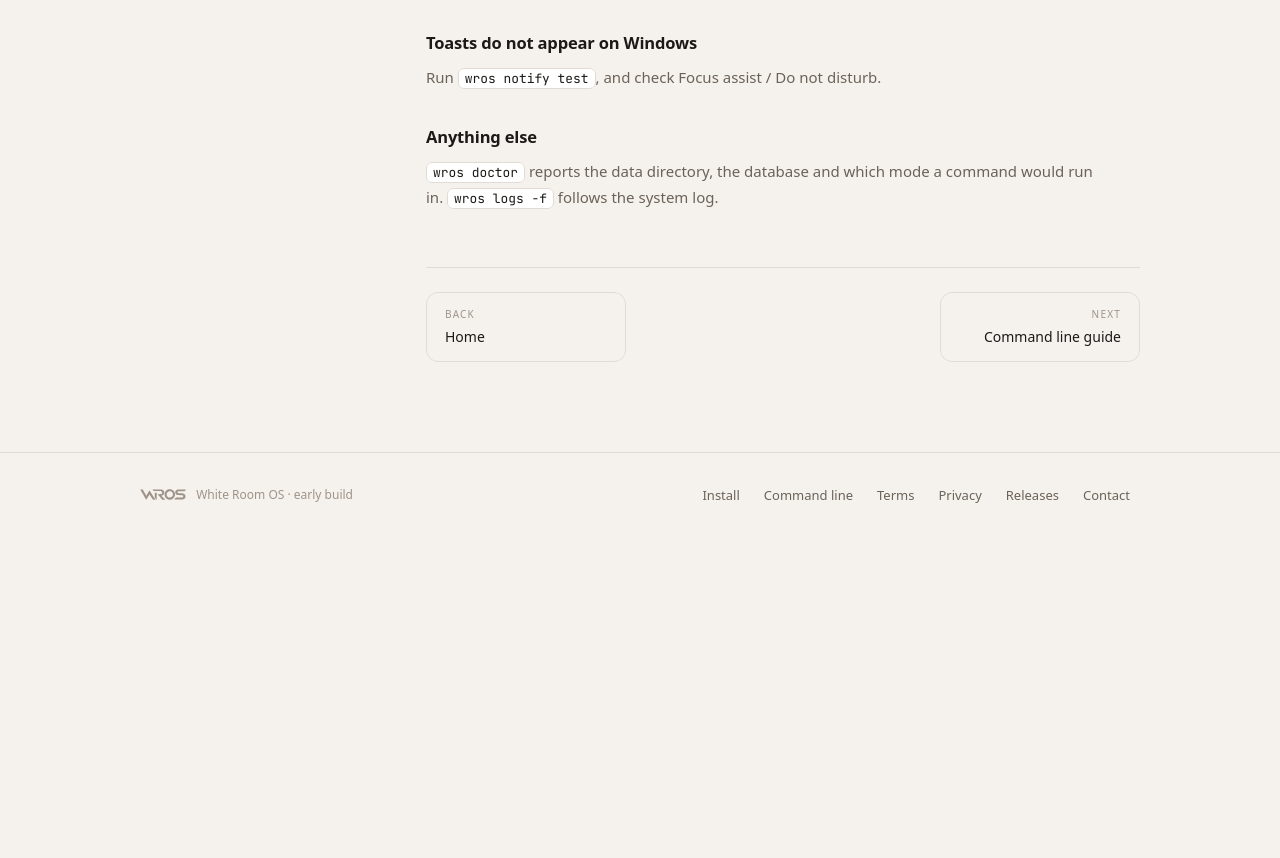
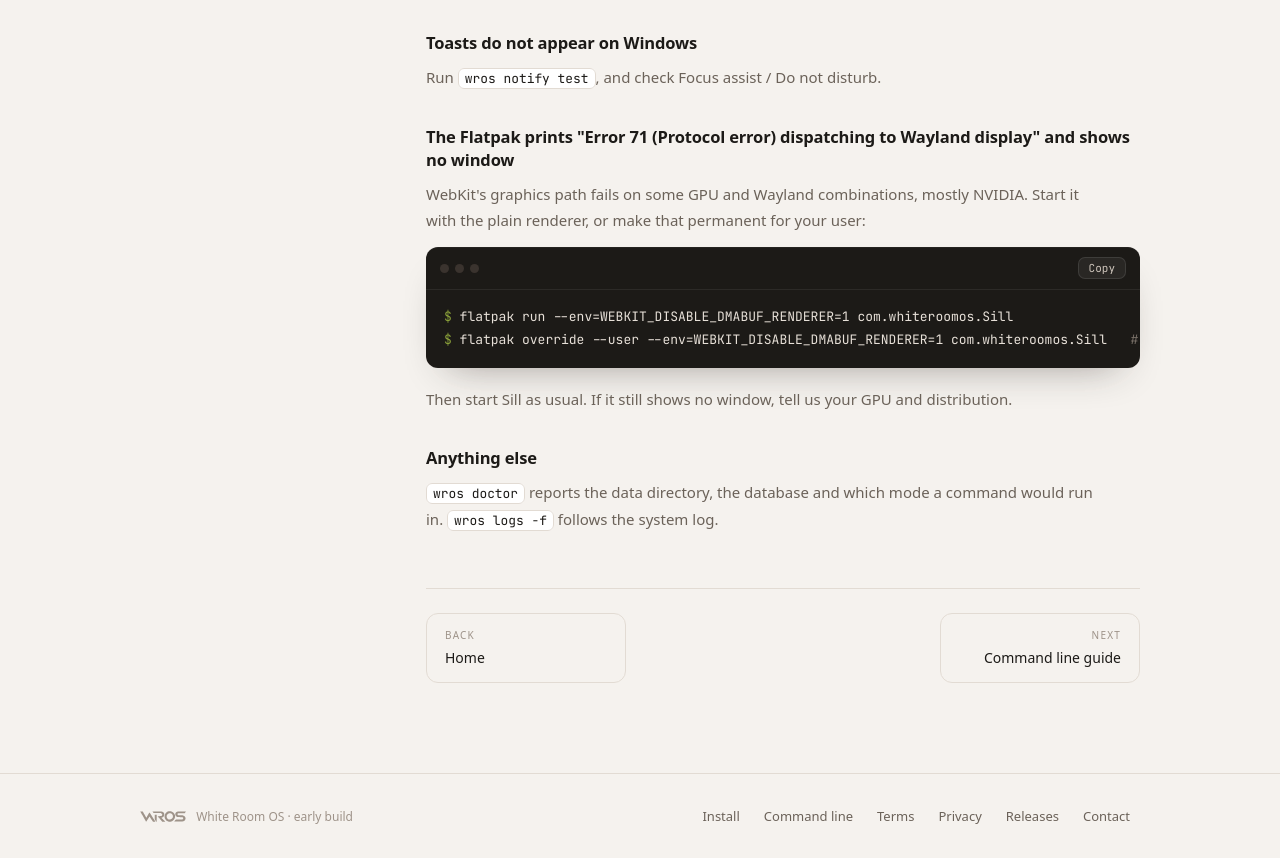
Before and after one commit to ck2244hk/whiteroomos-homepage, a website built with Vite: page install.html in a window 1280 px wide. Shown: the part 8621-9479 px from the top of the page. Before the commit the page ends 9158 px from the top, so only its background shows below. Built offline with nearby package versions, Linux system fonts and the light colour scheme.

Commit message:
install page: troubleshooting for the Flatpak window error (Wayland protocol error 71)
Co-Authored-By: Claude Sonnet 5.5 <noreply@anthropic.com>

```diff
--- a/install.html
+++ b/install.html
@@ -287,6 +287,12 @@ Added C:\Users\you\AppData\Local\Programs\wros to your user PATH: open a new ter
       <p>Run the fix it prints: <code class="inline">wros install -c tasks</code>.</p>
       <h3>Toasts do not appear on Windows</h3>
       <p>Run <code class="inline">wros notify test</code>, and check Focus assist / Do not disturb.</p>
+      <h3>The Flatpak prints "Error 71 (Protocol error) dispatching to Wayland display" and shows no window</h3>
+      <p>WebKit's graphics path fails on some GPU and Wayland combinations, mostly NVIDIA. Start it with the plain renderer, or make that permanent for your user:</p>
+      <div class="term"><div class="term-bar"><span class="term-dots"><i></i><i></i><i></i></span><button class="copy">Copy</button></div>
+<pre><span class="p">$</span> flatpak run --env=WEBKIT_DISABLE_DMABUF_RENDERER=1 com.whiteroomos.Sill
+<span class="p">$</span> flatpak override --user --env=WEBKIT_DISABLE_DMABUF_RENDERER=1 com.whiteroomos.Sill   <span class="c"># make it permanent</span></pre></div>
+      <p>Then start Sill as usual. If it still shows no window, tell us your GPU and distribution.</p>
       <h3>Anything else</h3>
       <p><code class="inline">wros doctor</code> reports the data directory, the database and which mode a command would run in. <code class="inline">wros logs -f</code> follows the system log.</p>
     </section>
```
